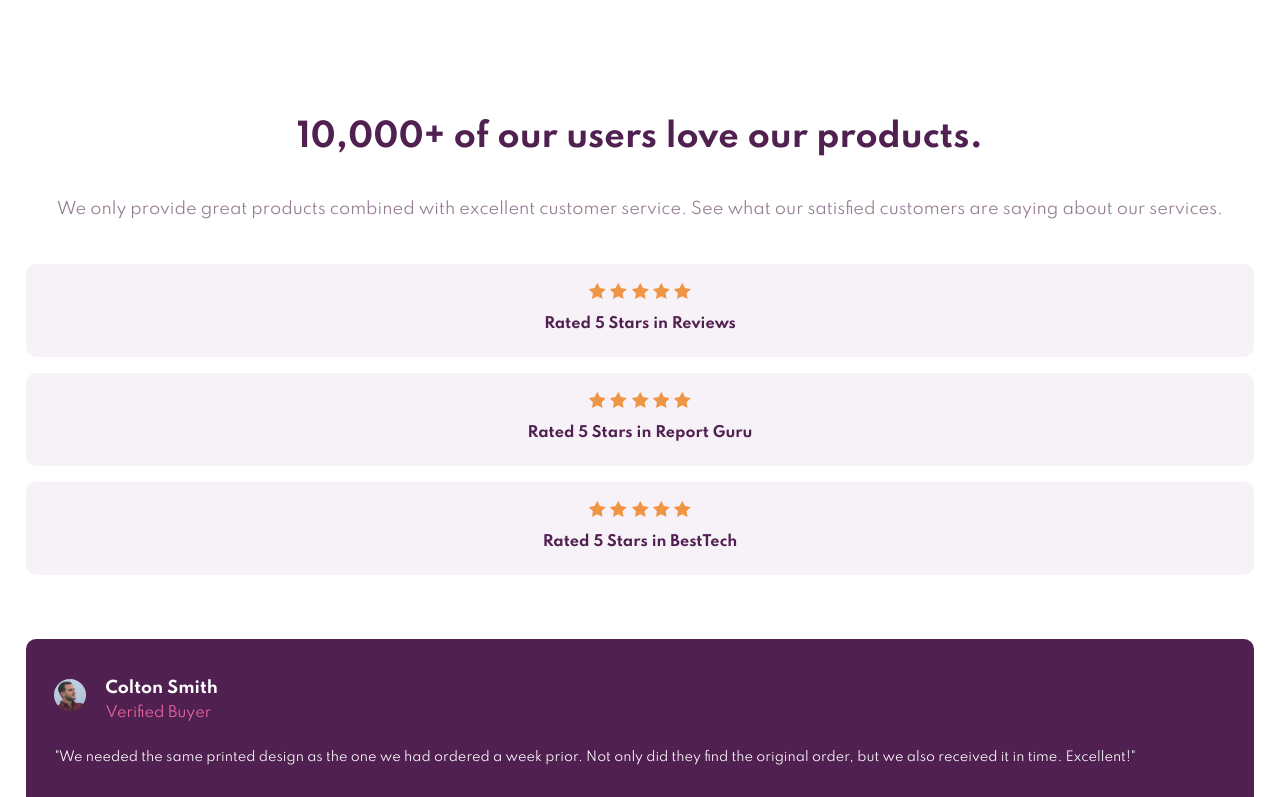
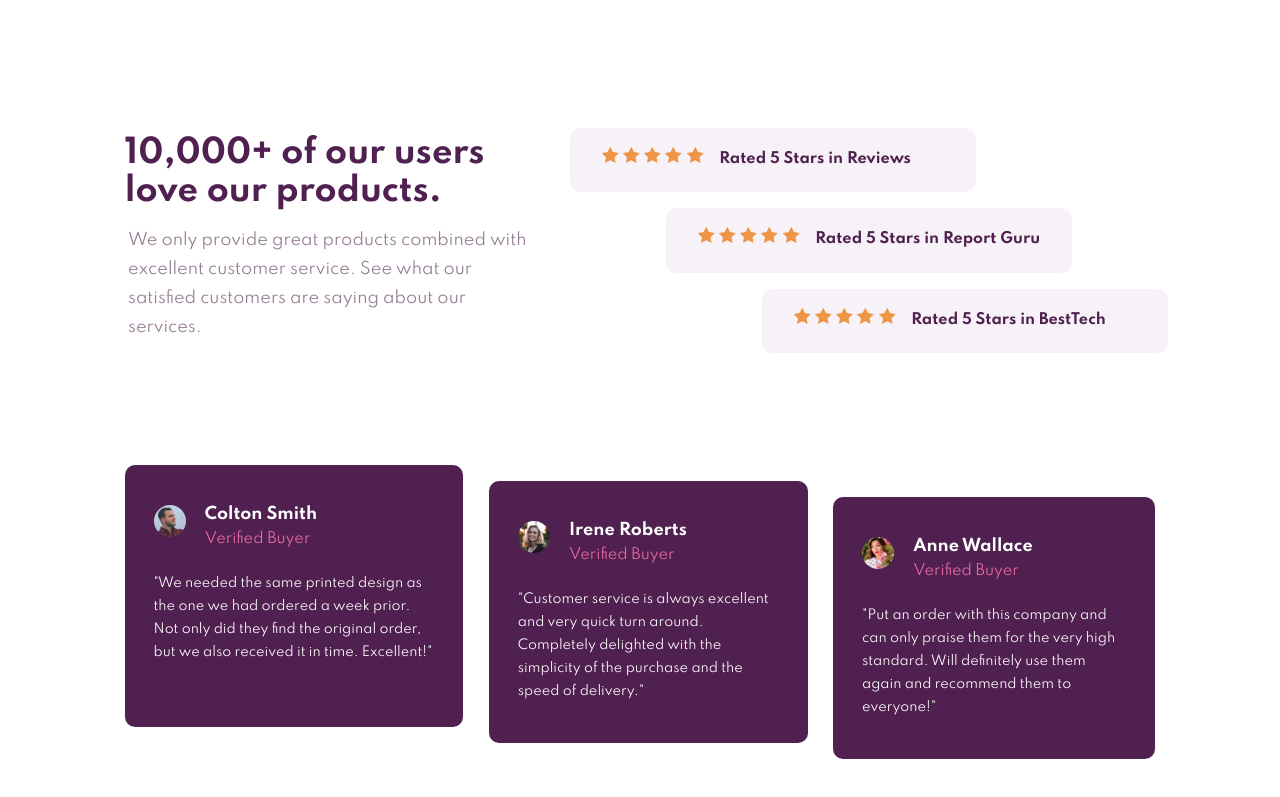
Before and after one commit to mvogee/fem_social_proof_section, a plain HTML site: page index.html in a window 1280 px wide. Shown: the top 797 px of the page. Drawn offline with Linux system fonts and the light colour scheme.

Commit message:
desktop view positioning correct. ratings overlap heading when sized down needs fixing

```diff
--- a/css/default.css
+++ b/css/default.css
@@ -87,3 +87,58 @@ p {
   .attribution a {
     color: hsl(228, 45%, 44%);
   }
+
+
+  @media(min-width: 760px) {
+       body {
+           text-align: left;
+           padding: 7rem;
+       }
+       .top-wrapper {
+           display: flex;
+           justify-content: space-between;
+       }
+       .header-wrapper {
+           max-width: 40%;
+       }
+       .header-wrapper h1 {
+           margin-left: -.3em;
+           padding-bottom: 0;
+       }
+       .description {
+           padding-left: 1em;
+           margin-bottom: 0;
+       }
+
+       .rating img {
+           margin: 0;
+       }
+       .rating p {
+           display: inline-block;
+           margin-left: .8em;
+       }
+       .rating:nth-child(1) {
+           position: relative;
+           right: 12em;
+       }
+       .rating:nth-child(2) {
+        position: relative;
+        right: 6em;
+    }
+
+       .cards-wrapper {
+           display: flex;
+           flex-wrap: nowrap;
+       }
+       .card {
+           margin: 2em .8em;
+       }
+       .card:nth-child(2) {
+           position: relative;
+           top: 1em;
+       }
+       .card:nth-child(3) {
+           position: relative;
+           top: 2em;
+       }
+  }
--- a/index.html
+++ b/index.html
@@ -11,6 +11,8 @@
 
   </head>
   <body>
+    <div class="top-wrapper">
+      <div class="header-wrapper">
         <h1>
           10,000+ of our users love our products.
         </h1>
@@ -18,6 +20,8 @@
           We only provide great products combined with excellent customer service.
           See what our satisfied customers are saying about our services.
         </p>
+      </div>
+      <div clas="ratings-wrapper">
         <div class="rating">
           <img src="./images/icon-star.svg" alt="star">
           <img src="./images/icon-star.svg" alt="star">
@@ -42,7 +46,8 @@
           <img src="./images/icon-star.svg" alt="star">
           <p>Rated 5 Stars in BestTech</p>
         </div>
-
+      </div>
+    </div>
     <div class="cards-wrapper">
       <div class="card">
         <img src="./images/image-colton.jpg" alt="profile picture">
```
Lines whose indentation alone changed are shown as unchanged.
